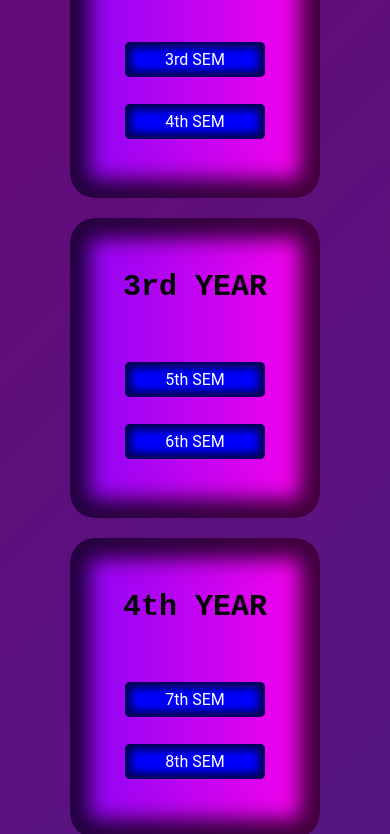
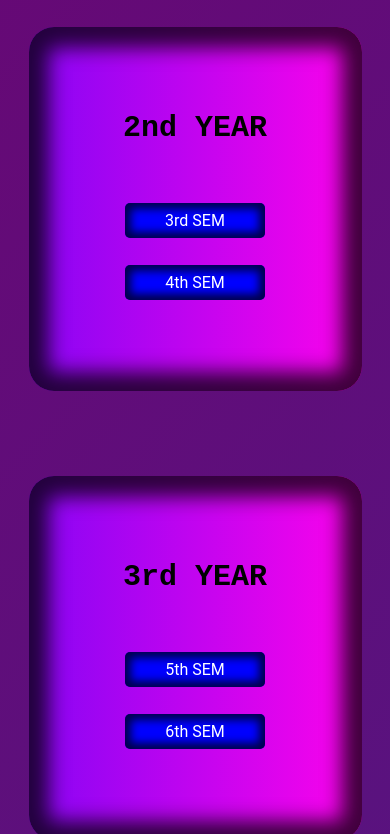
Before and after one commit to AryanRajput5772/IEJU-Archive, a plain HTML site: page cseBranch.html in a window 390 px wide. Shown: the part 672-1506 px from the top of the page. Drawn offline with nearby package versions, Linux system fonts and the light colour scheme.

```diff
--- a/cseBranch.html
+++ b/cseBranch.html
@@ -5,11 +5,15 @@
     <meta name="viewport" content="width=device-width, initial-scale=1.0" />
     <title>CSE-Branch</title>
     <link rel="stylesheet" href="style.css" />
+
+    <link
+      href="https://unpkg.com/boxicons@2.1.4/css/boxicons.min.css"
+      rel="stylesheet" />
     <link rel="stylesheet" href="nav.css" />
     <style>
       .cards {
-        height: 300px;
-        width: 250px;
+        height: 364px;
+        width: 333px;
         background: linear-gradient(to right, #8805f4, #fc03eb);
         display: flex;
         justify-content: center;
@@ -57,6 +61,12 @@
 
       .cards .odd {
         margin-top: 58px;
+      }
+      @media (max-width: 500px) {
+        .cards {
+          margin-bottom: 85px;
+          transform: none !important;
+        }
       }
     </style>
   </head>
```
Also changed, not shown: 1semCse.html (+3 -0 lines), 2semCse.html (+3 -0 lines), 3semCse.html (+3 -0 lines), 4semCse.html (+3 -0 lines), 5semCse.html (+3 -0 lines), 6semCse.html (+3 -0 lines), 7semCse.html (+3 -0 lines), 8semCse.html (+3 -0 lines), ceBranch.html (+4 -1 lines), eeBranch.html (+3 -0 lines).
